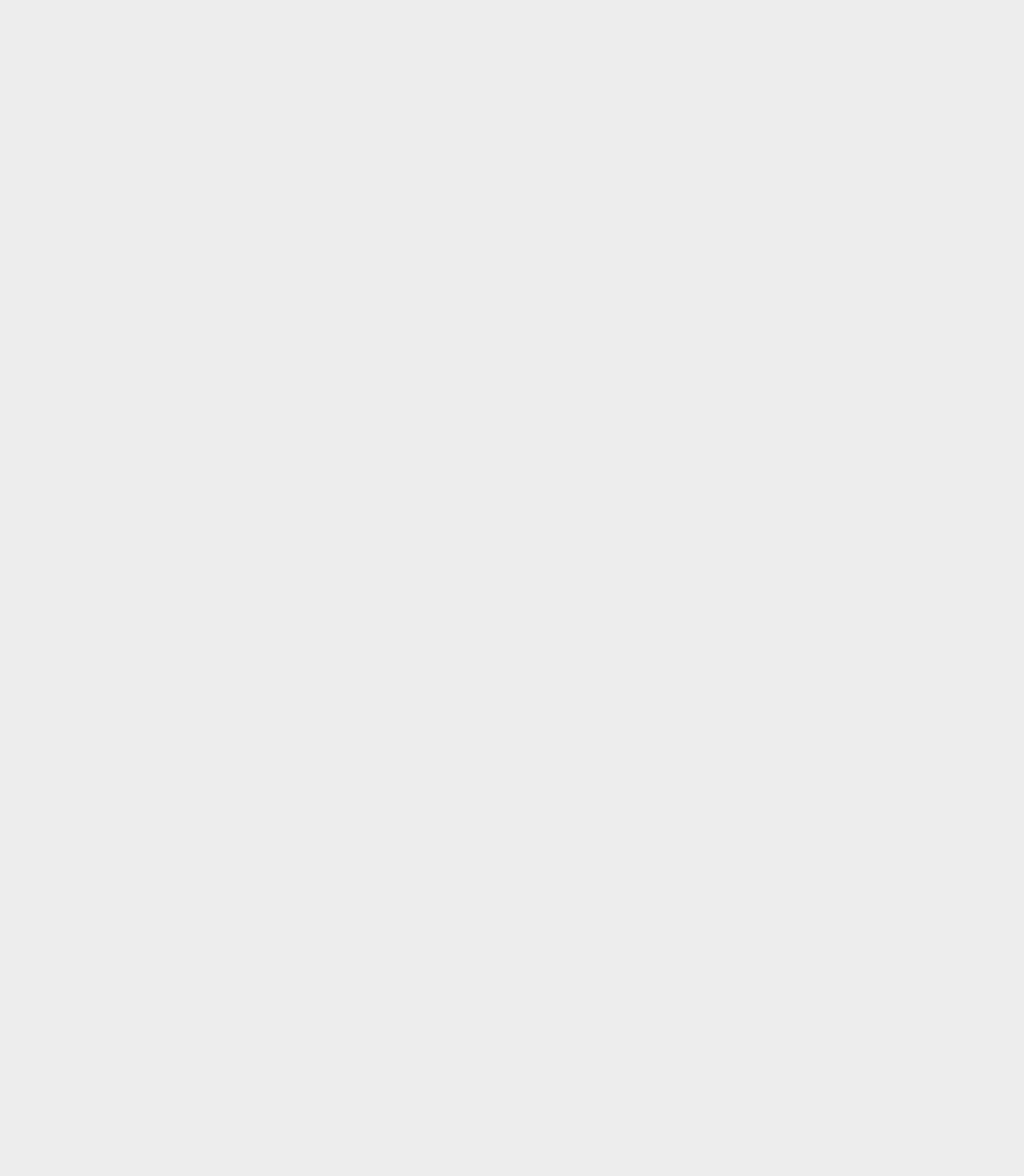
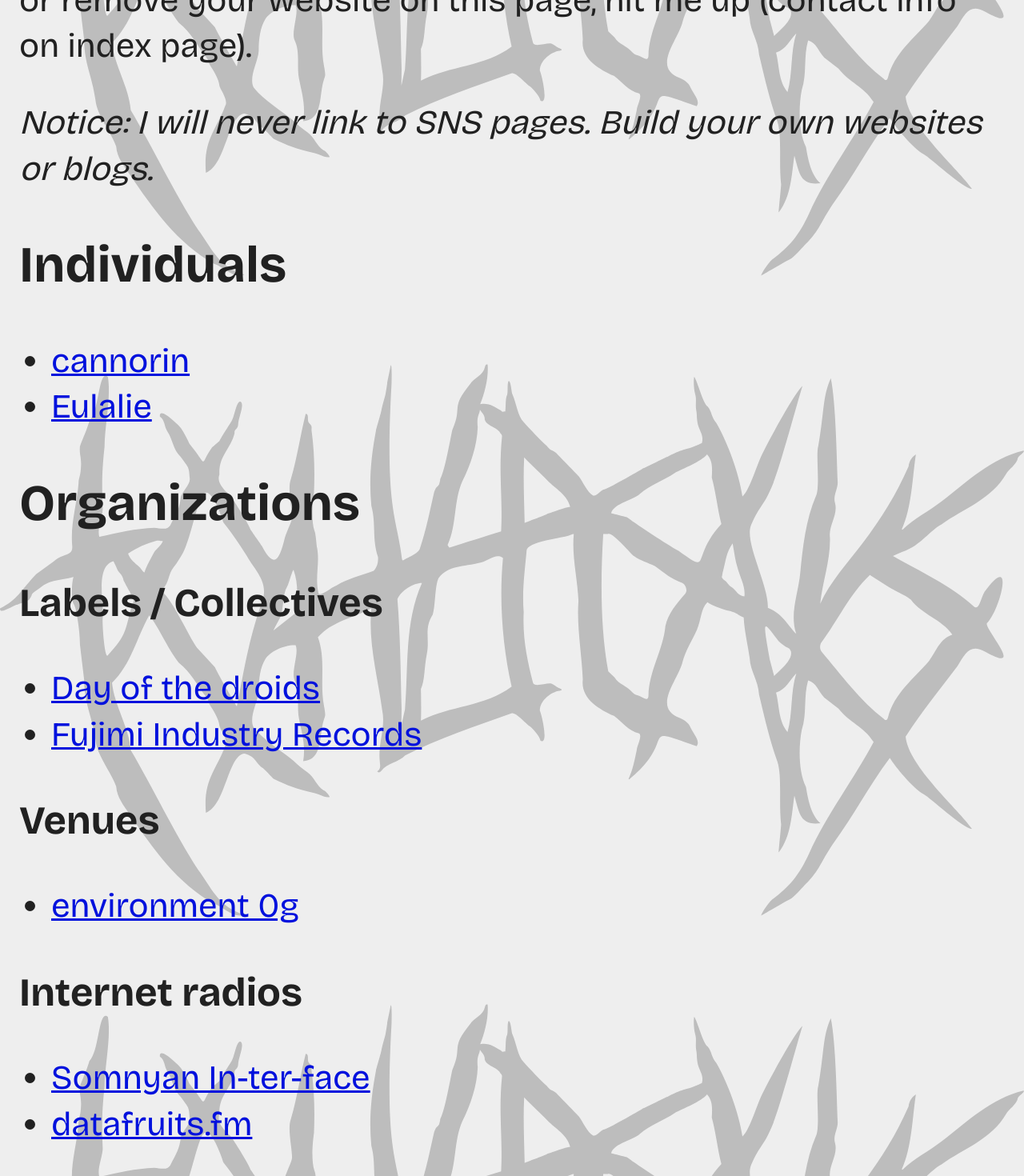
Before and after one commit to peaks-and-valleys/tlp, a SvelteKit app: page /recommendations in a window 1280 px wide. Before the commit this address had no page. Shown: the part 400-1870 px from the top of the page at 80% size. Before the commit the page ends 800 px from the top, so only its background shows below. Built offline with nearby package versions, Linux system fonts and the light colour scheme.

Commit message:
feat(recommendations): add recommendations page to list individuals and organizations feat(navigation): add link to recommendations page and PayPal donation link in main navigation

```diff
--- /dev/null
+++ b/src/routes/(articles)/recommendations/+page.svelte
@@ -0,0 +1,51 @@
+<script lang="ts">
+	import type { PageData } from './$types';
+
+	let { data }: { data: PageData } = $props();
+</script>
+
+<svelte:head>
+	<title>Recommendations - FATAL WOVND</title>
+</svelte:head>
+
+<main>
+	<article>
+		<h1>Recommendations</h1>
+        <p>I published this page without permissions. If you want to add or remove your website on this page, hit me up (contact info on index page).</p>
+        <em>Notice: I will never link to SNS pages. Build your own websites or blogs.</em>
+		<h2>Individuals</h2>
+		<ul>
+			<li>
+				<a href="https://www.cannorin.net/" target="_blank">cannorin</a>
+			</li>
+			<li>
+				<a href="https://eulalie.fun/" target="_blank">Eulalie</a>
+			</li>
+		</ul>
+		<h2>Organizations</h2>
+        <h3>Labels / Collectives</h3>
+        <ul>
+            <li>
+                <a href="https://dayofthedroids.wixsite.com/dayofthedroids" target="_blank">Day of the droids</a>
+            </li>
+            <li>
+                <a href="https://sound.jp/fujimi/" target="_blank">Fujimi Industry Records</a>
+            </li>
+        </ul>
+        <h3>Venues</h3>
+        <ul>
+            <li>
+                <a href="https://nuthings.wordpress.com/" target="_blank">environment 0g</a>
+            </li>
+        </ul>
+        <h3>Internet radios</h3>
+        <ul>
+            <li>
+                <a href="https://somnyan.stream/" target="_blank">Somnyan In-ter-face</a>
+            </li>
+            <li>
+                <a href="https://datafruits.fm/" target="_blank">datafruits.fm</a>
+            </li>
+        </ul>
+	</article>
+</main>
--- a/src/routes/+page.svelte
+++ b/src/routes/+page.svelte
@@ -56,6 +56,12 @@
 				<li>
 					<a href="https://discord.gg/MnKBeR3eNm" target="_blank">Discord server</a>
 				</li>
+				<li>
+					<a href="https://www.paypal.com/paypalme/tohlpeaks" target="_blank">Donate via PayPal</a>
+				</li>
+				<li>
+					<a href="/recommendations">Recommendations</a>
+				</li>
 			</ul>
 		</nav>
 	</article>
```
